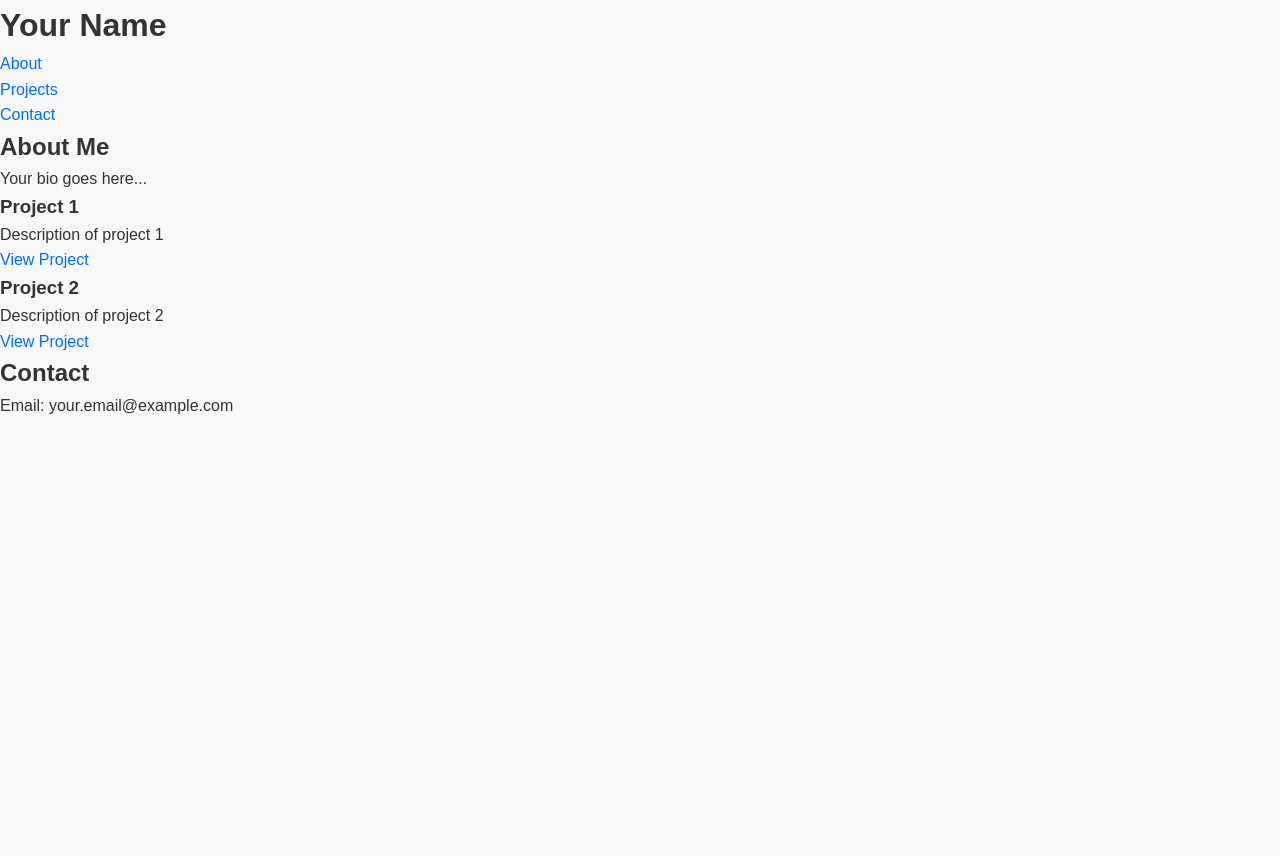
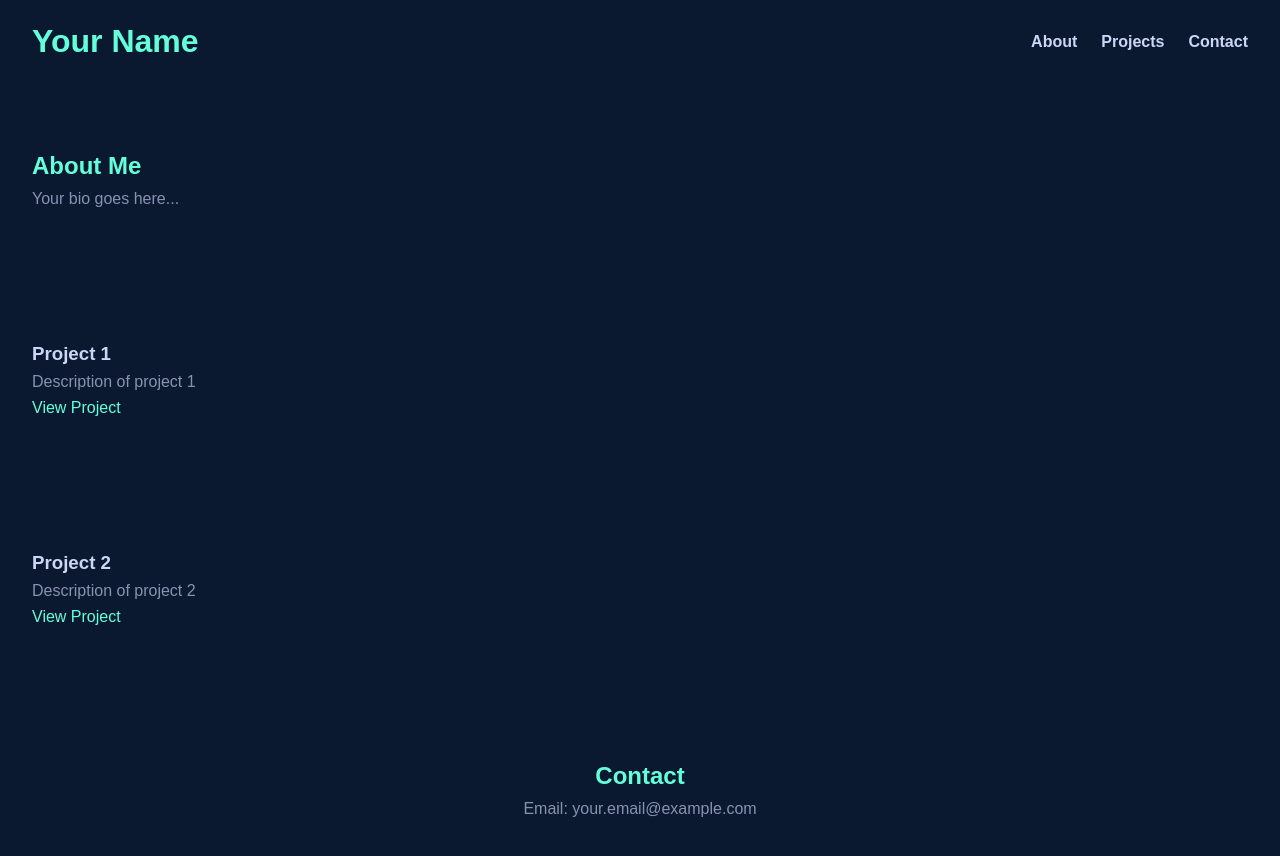
Before and after one commit to MaxNickerson/personal-portfolio, a React (Create React App) app: page / in a window 1280 px wide. Shown: the top 856 px of the page. Before the commit the page ends 800 px from the top, so only its background shows below. Built offline with nearby package versions, Linux system fonts and the light colour scheme.

Commit message:
making it look pretty

```diff
--- /dev/null
+++ b/src/GlobalStyles.js
@@ -0,0 +1,30 @@
+import { createGlobalStyle } from 'styled-components';
+
+const GlobalStyle = createGlobalStyle`
+  * {
+    margin: 0;
+    padding: 0;
+    box-sizing: border-box;
+  }
+
+  body {
+    font-family: 'Roboto', sans-serif;
+    line-height: 1.6;
+    background: #0a192f;
+    color: #ccd6f6;
+  }
+
+  a {
+    color: #64ffda;
+    text-decoration: none;
+    &:hover {
+      text-decoration: underline;
+    }
+  }
+
+  ul {
+    list-style: none;
+  }
+`;
+
+export default GlobalStyle;
--- a/src/components/About.js
+++ b/src/components/About.js
@@ -1,9 +1,18 @@
-// src/components/About.js
 import React from 'react';
 import styled from 'styled-components';
 
 const AboutContainer = styled.section`
-  /* styles for about section */
+  padding: 4rem 2rem;
+  background: #0a192f;
+
+  h2 {
+    color: #64ffda;
+  }
+
+  p {
+    max-width: 600px;
+    color: #8892b0;
+  }
 `;
 
 const About = () => (
--- a/src/components/Contact.js
+++ b/src/components/Contact.js
@@ -1,9 +1,18 @@
-// src/components/Contact.js
 import React from 'react';
 import styled from 'styled-components';
 
 const ContactContainer = styled.section`
-  /* styles for contact section */
+  padding: 4rem 2rem;
+  background: #0a192f;
+  text-align: center;
+
+  h2 {
+    color: #64ffda;
+  }
+
+  p {
+    color: #8892b0;
+  }
 `;
 
 const Contact = () => (
--- a/src/components/Header.js
+++ b/src/components/Header.js
@@ -1,9 +1,29 @@
-// src/components/Header.js
 import React from 'react';
 import styled from 'styled-components';
 
 const HeaderContainer = styled.header`
-  /* styles for header */
+  display: flex;
+  justify-content: space-between;
+  align-items: center;
+  padding: 1rem 2rem;
+  background: #0a192f;
+
+  h1 {
+    color: #64ffda;
+  }
+
+  nav ul {
+    display: flex;
+    gap: 1.5rem;
+  }
+
+  nav a {
+    color: #ccd6f6;
+    font-weight: bold;
+    &:hover {
+      color: #64ffda;
+    }
+  }
 `;
 
 const Header = () => (
--- a/src/components/Project.js
+++ b/src/components/Project.js
@@ -1,13 +1,28 @@
-// src/components/Project.js
 import React from 'react';
 import styled from 'styled-components';
 
 const ProjectContainer = styled.section`
-  /* styles for project section */
+  padding: 4rem 2rem;
+  background: #0a192f;
+
+  h3 {
+    color: #ccd6f6;
+  }
+
+  p {
+    color: #8892b0;
+  }
+
+  a {
+    color: #64ffda;
+    &:hover {
+      color: #8892b0;
+    }
+  }
 `;
 
 const Project = ({ title, description, link }) => (
-  <ProjectContainer>
+  <ProjectContainer id="projects">
     <h3>{title}</h3>
     <p>{description}</p>
     <a href={link}>View Project</a>
--- a/src/pages/Home.js
+++ b/src/pages/Home.js
@@ -1,4 +1,3 @@
-// src/pages/Home.js
 import React from 'react';
 import Header from '../components/Header';
 import About from '../components/About';
```
